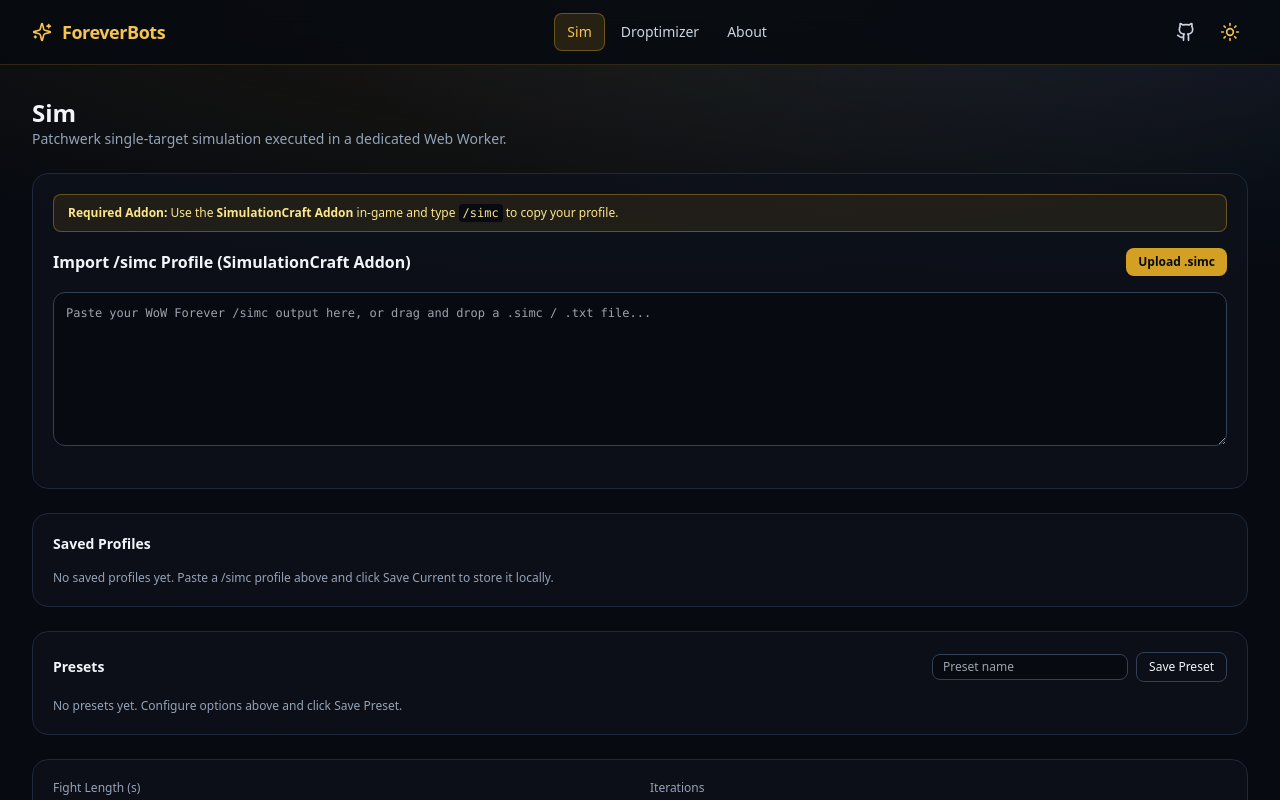
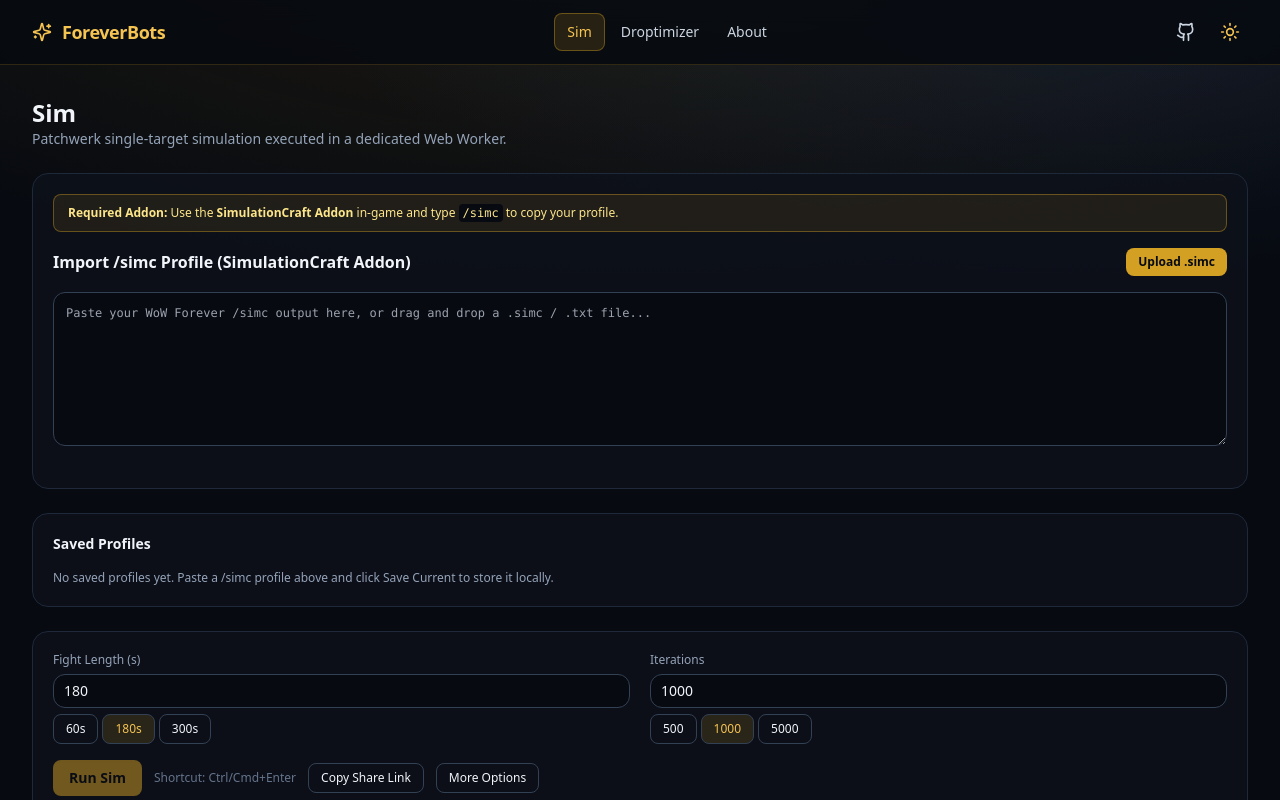
Before and after one commit to welshman/ForeverBots, a React (Vite) app in the folder frontend/: page /#/sim in a window 1280 px wide. Shown: the top 800 px of the page. Built offline with nearby package versions, Linux system fonts and the light colour scheme.

Commit message:
fix: remove Presets section from Sim page

```diff
--- a/frontend/src/pages/QuickSimPage.tsx
+++ b/frontend/src/pages/QuickSimPage.tsx
@@ -20,7 +20,6 @@ import {
   saveProfile,
 } from "../lib/savedProfiles";
 import { appendHistory, loadAdvancedDraft, loadHistory, saveAdvancedDraft } from "../lib/storage";
-import { loadPresets, savePreset, deletePreset, SimPreset } from "../lib/presets";
 import { buildShareUrl, decodeOptionsFromUrl } from "../lib/shareUrl";
 import { exportHistoryToCsv, exportHistoryToJson, downloadFile } from "../lib/historyExport";
 import { ParsedSimcProfile, SimulationProgress, SimulationResult } from "../types/simulation";
@@ -75,8 +74,6 @@ export default function QuickSimPage() {
   const [history, setHistory] = useState<SimulationResult[]>(() => loadHistory());
   const [historyQuery, setHistoryQuery] = useState("");
   const [savedProfiles, setSavedProfiles] = useState<SavedProfile[]>(() => loadSavedProfiles());
-  const [presets, setPresets] = useState<SimPreset[]>(() => loadPresets());
-  const [presetName, setPresetName] = useState("");
   const [profileName, setProfileName] = useState("");
   const [running, setRunning] = useState(false);
   const [confirmClearHistory, setConfirmClearHistory] = useState(false);
@@ -248,18 +245,6 @@ export default function QuickSimPage() {
     } catch { show("Could not load saved profile.", "error"); }
   };
 
-  const handleSavePreset = () => {
-    if (!validOptions) return;
-    setPresets(savePreset(presetName || "Preset", options));
-    setPresetName("");
-    show("Preset saved.");
-  };
-
-  const handleApplyPreset = (preset: SimPreset) => {
-    setOptions({ duration: preset.duration, iterations: preset.iterations, variancePct: preset.variancePct, latencyMs: preset.latencyMs, seed: preset.seed });
-    show(`Preset "${preset.name}" applied.`);
-  };
-
   const field = (key: keyof Options, label: string, presets: readonly number[] = []) => (
     <div className="space-y-1.5">
       <label htmlFor={`quick-${key}`} className="text-xs block text-slate-500 dark:text-slate-400">{label}</label>
@@ -322,28 +307,6 @@ export default function QuickSimPage() {
                 <button type="button" onClick={() => setSavedProfiles(duplicateSavedProfile(saved.id))} className={secondary}>Duplicate</button>
                 <button type="button" onClick={() => setSavedProfiles(deleteSavedProfile(saved.id))} className="text-xs px-2 py-1 rounded-lg text-rose-400 hover:bg-rose-500/10">Delete</button>
               </div>
-            </div>
-          ))}
-        </div>
-      )}
-    </section>
-
-    <section className={panel} aria-label="Simulation presets">
-      <div className="flex flex-wrap items-center justify-between gap-2">
-        <h2 className="text-sm font-semibold">Presets</h2>
-        <div className="flex flex-wrap items-center gap-2">
-          <input type="text" aria-label="Preset name" placeholder="Preset name" value={presetName} onChange={e => setPresetName(e.target.value)} className="rounded-lg border border-slate-300 dark:border-slate-700 bg-slate-50 dark:bg-obsidian-950 px-2.5 py-1 text-xs focus:outline-none focus:ring-2 focus:ring-gold-500/70" />
-          <button type="button" onClick={handleSavePreset} disabled={!validOptions} className={secondary}>Save Preset</button>
-        </div>
-      </div>
-      {presets.length === 0 ? (
-        <p className="text-xs text-slate-500 dark:text-slate-400">No presets yet. Configure options above and click Save Preset.</p>
-      ) : (
-        <div className="flex flex-wrap gap-2">
-          {presets.map(preset => (
-            <div key={preset.id} className="flex items-center gap-1">
-              <button type="button" onClick={() => handleApplyPreset(preset)} className={`${secondary} border-gold-500/40 text-gold-400`}>{preset.name}</button>
-              <button type="button" aria-label={`Delete preset ${preset.name}`} onClick={() => setPresets(deletePreset(preset.id))} className="text-xs px-1.5 py-1 rounded text-rose-400 hover:bg-rose-500/10">×</button>
             </div>
           ))}
         </div>
```
